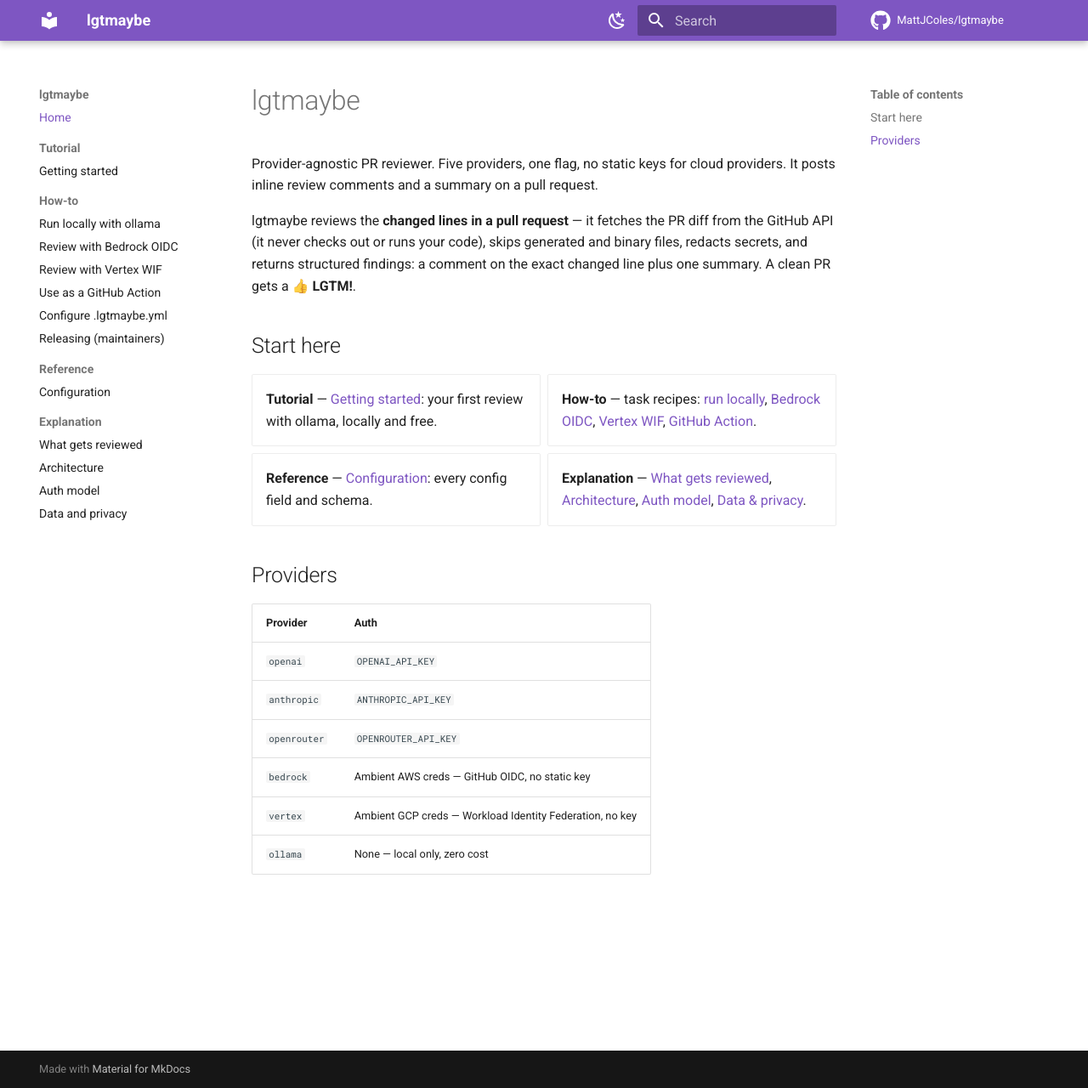
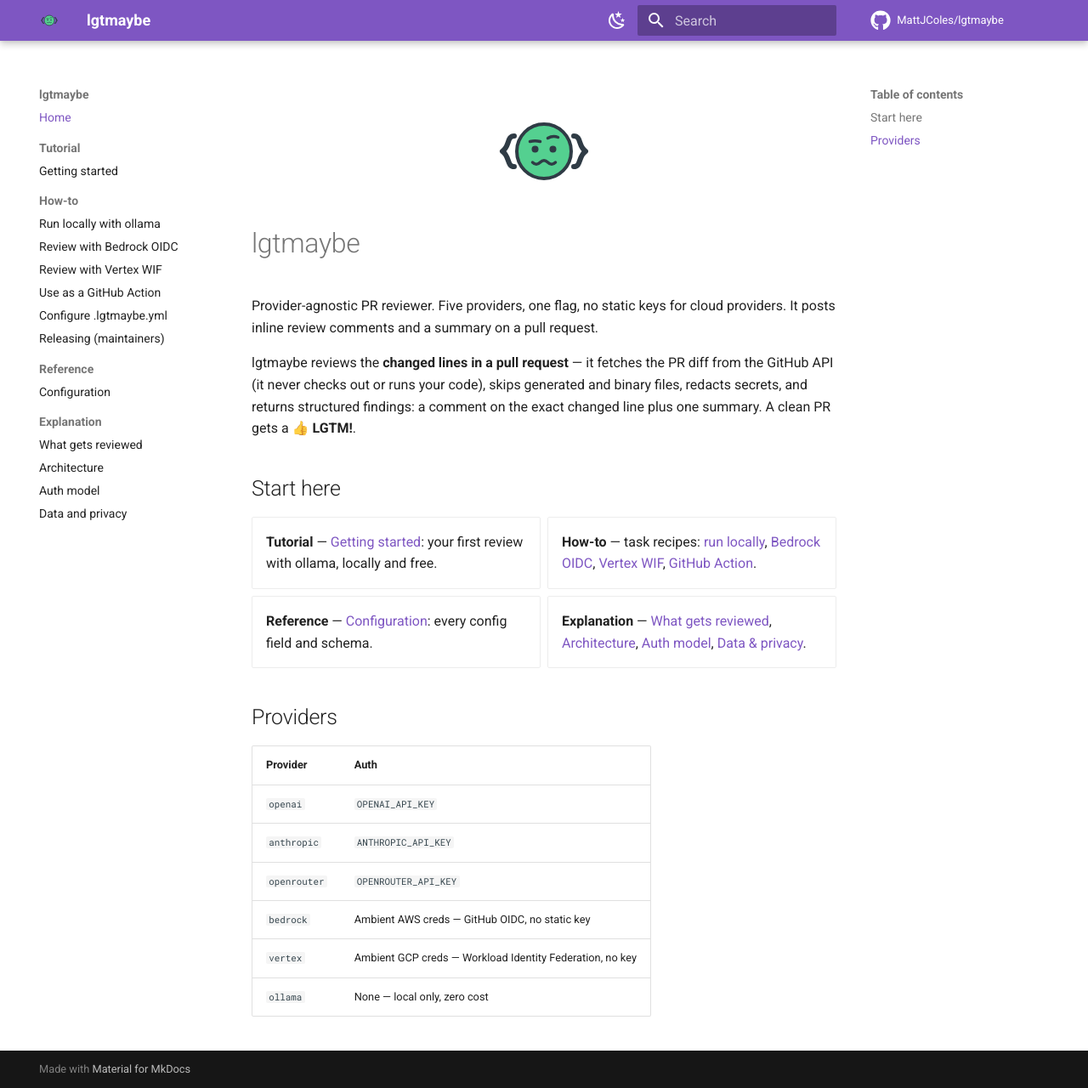
Before and after one commit to actions-marketplace-validations/MattJColes_lgtmaybe, an MkDocs documentation site: the page built from docs/index.md, in a window 1280 px wide and 1280 px high. Shown: the whole window at 85% size. Built offline with MkDocs 1.6.1 and Material for MkDocs 9.7.7, drawn with Linux system fonts in a browser that asks for light colours; comment, search, counter and statistics services are not loaded.

Commit message:
docs: add project logo
Hand-drawn SVG mascot — a shrugging face with curly-brace `{ }` arms,
a raised eyebrow, and a wavy mouth: the visual pun on "lgtmaybe"
(approval, with reservations).

Wired into the README header, the docs home hero, and the MkDocs
Material theme logo + favicon.

Co-Authored-By: Claude Opus 4.8 (1M context) <noreply@anthropic.com>

```diff
--- a/docs/index.md
+++ b/docs/index.md
@@ -1,3 +1,7 @@
+<p align="center" markdown>
+  ![lgtmaybe logo — a shrugging face with curly-brace arms](assets/logo.svg){ width="128" }
+</p>
+
 # lgtmaybe
 
 Provider-agnostic PR reviewer. Five providers, one flag, no static keys for
--- a/mkdocs.yml
+++ b/mkdocs.yml
@@ -13,6 +13,8 @@ exclude_docs: |
 
 theme:
   name: material
+  logo: assets/logo.svg
+  favicon: assets/logo.svg
   icon:
     repo: fontawesome/brands/github
   palette:
```
Also changed, not shown: README.md (+4 -0 lines), docs/assets/logo.svg (added).
